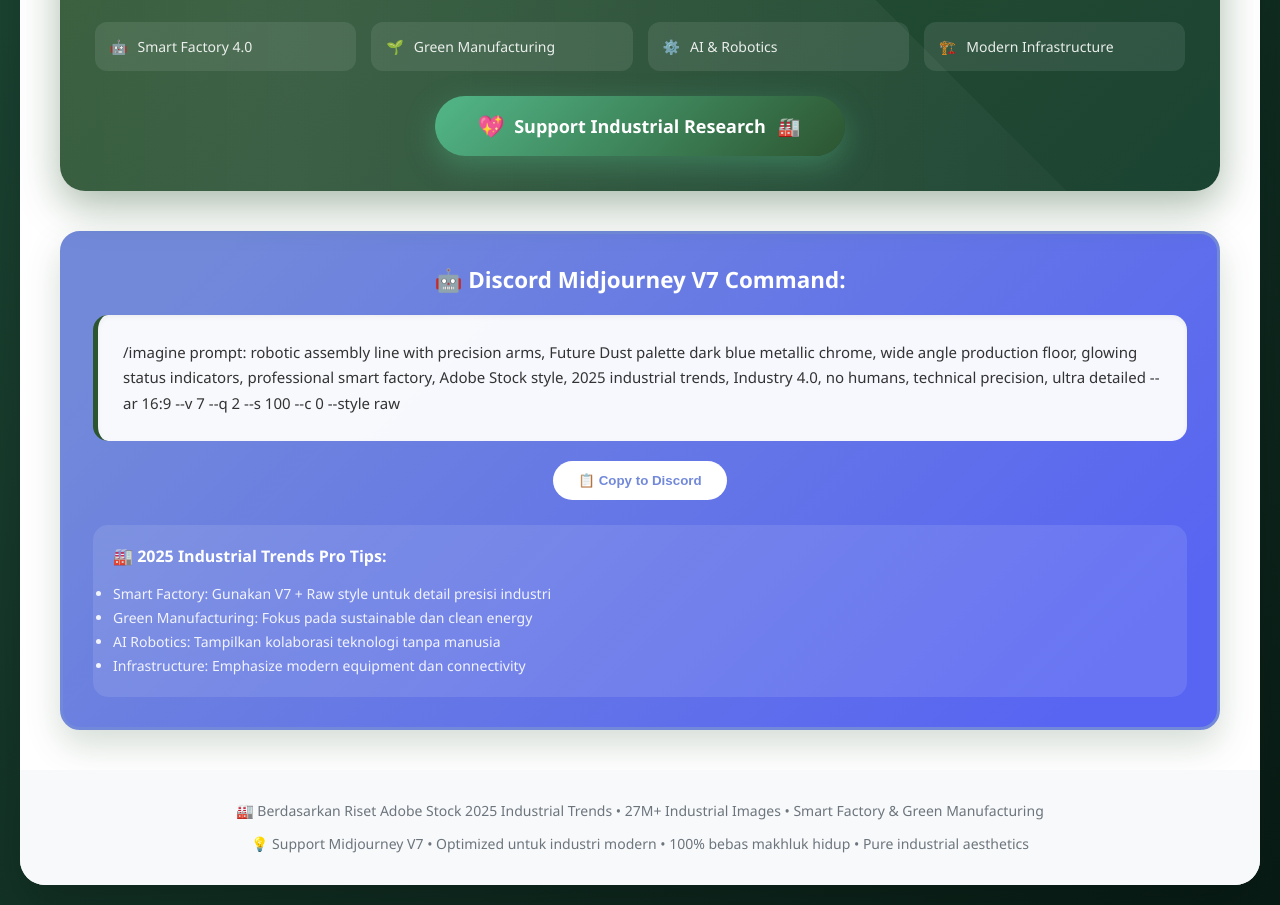
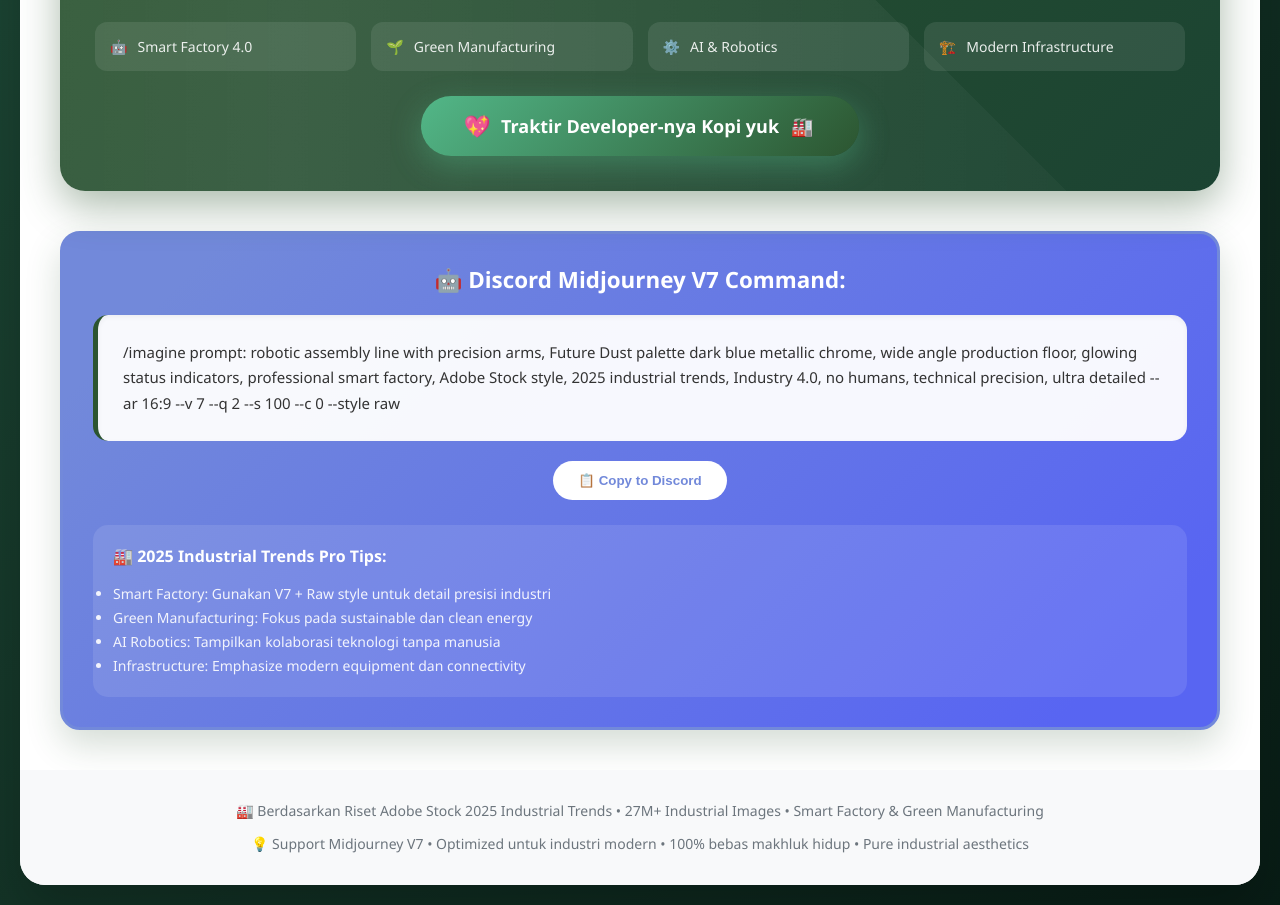
Before and after one commit to micro-boy/Industrial-Stock, a plain HTML site: page index.html in a window 1280 px wide. Shown: the part 2133-3038 px from the top of the page. Drawn offline with Linux system fonts and the light colour scheme.

Commit message:
Update index.html

```diff
--- a/index.html
+++ b/index.html
@@ -835,7 +835,7 @@
                        class="donate-btn"
                        onclick="trackDonation()">
                         <span class="heart-icon">💖</span>
-                        <span>Support Industrial Research</span>
+                        <span>Traktir Developer-nya Kopi yuk</span>
                         <span>🏭</span>
                     </a>
                 </div>
```
